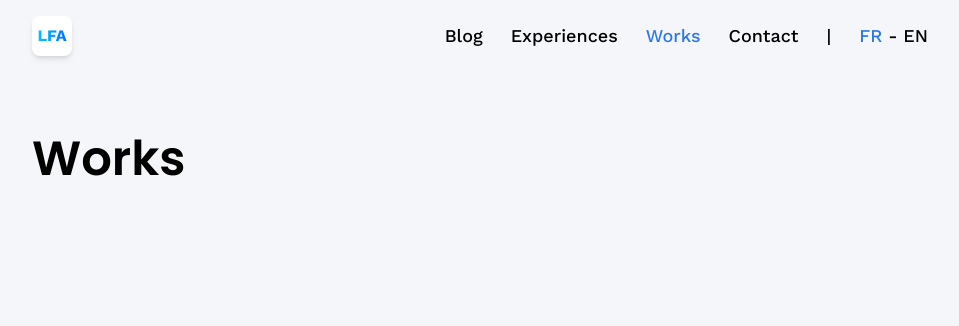
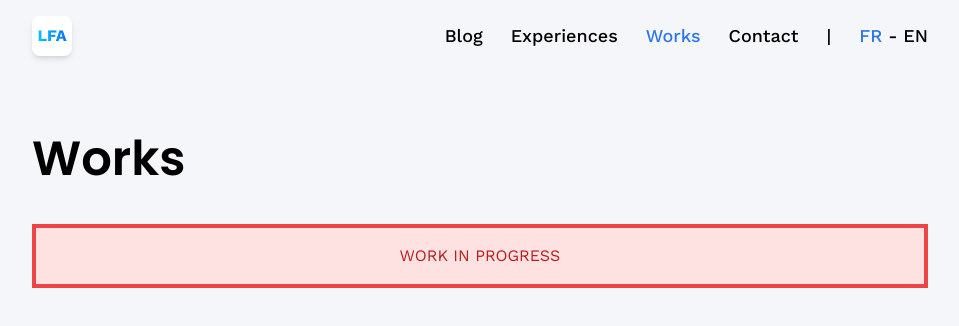
Before and after one commit to LudovicFA/site, a React (Vite) app: page /works in a window 1280 px wide. Shown: the top 326 px of the page, without its empty margins (160-1119 px from the left). Built offline with nearby package versions, Linux system fonts and the light colour scheme.

Commit message:
Feat: Page works en construction

```diff
--- a/src/pages/Works.tsx
+++ b/src/pages/Works.tsx
@@ -3,6 +3,10 @@ const Works = () => {
   return (
     <section className='max-container'>
         <h1 className='head-text'>Works</h1>
+
+        <p className="bg-red-100 border-4 border-red-500 text-red-700 p-4 text-center mt-8">
+          WORK IN PROGRESS
+        </p>
     </section>
   )
 }
```
